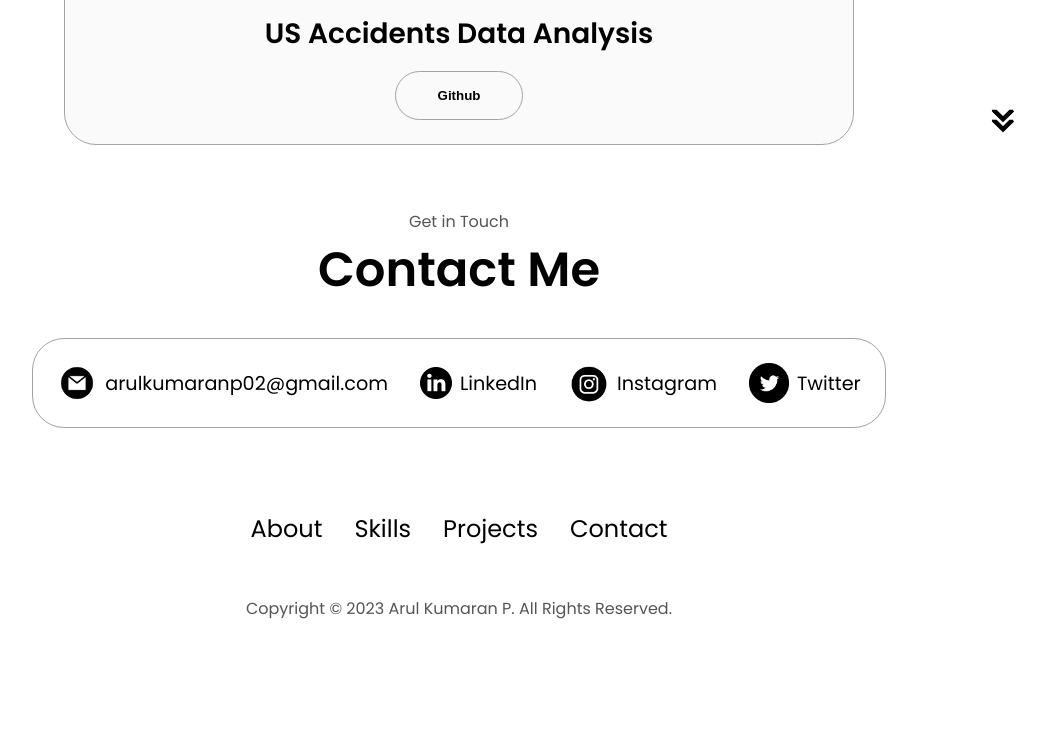
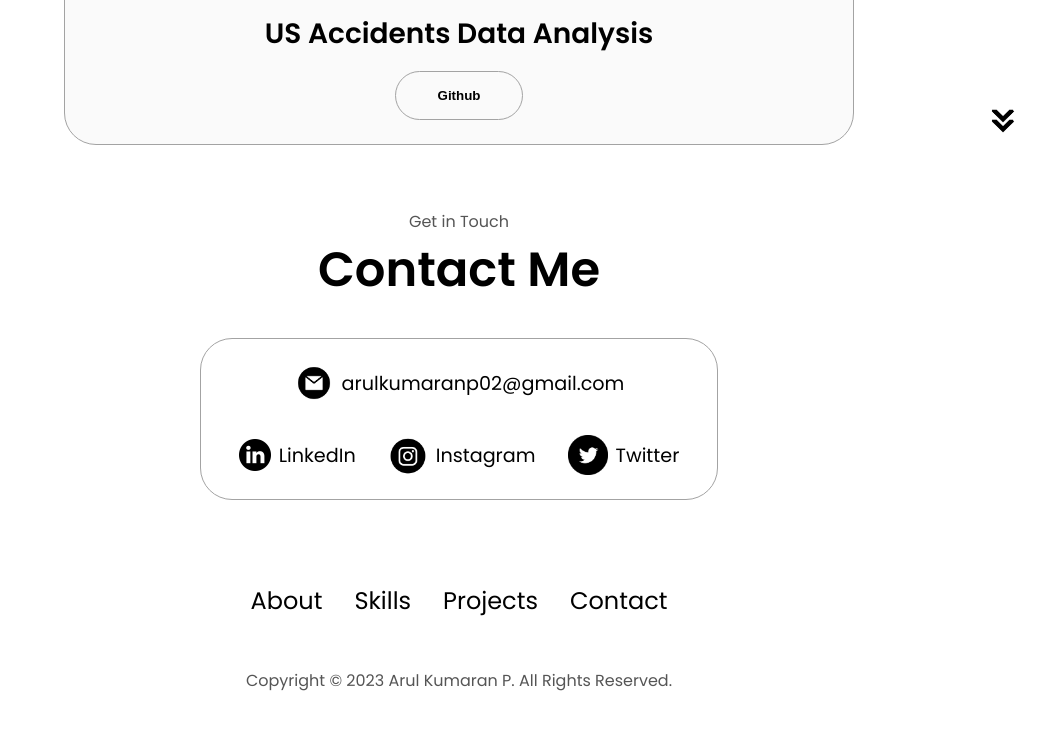
Before and after one commit to arul-5/portfolio, a plain HTML site: page index.html in a window 1280 px wide. Shown: the part 3826-4556 px from the top of the page, without its empty margins (181-1226 px from the left). Before the commit the page ends 4494 px from the top, so only its background shows below. Drawn offline with Linux system fonts and the light colour scheme.

Commit message:
Update style.css

```diff
--- a/style.css
+++ b/style.css
@@ -403,6 +403,8 @@ article .icon {
   background: (250, 250, 250);
   margin: 2rem auto;
   padding: 0.5rem;
+   max-width:500px;
+  flex-wrap: wrap;
 }
 
 .contact-info-container {
```
